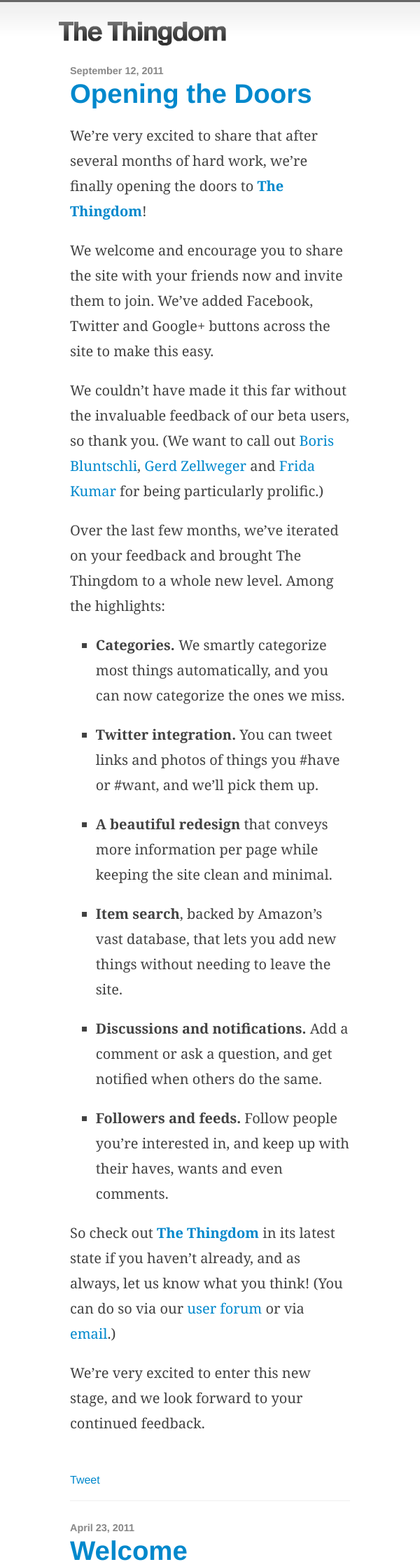
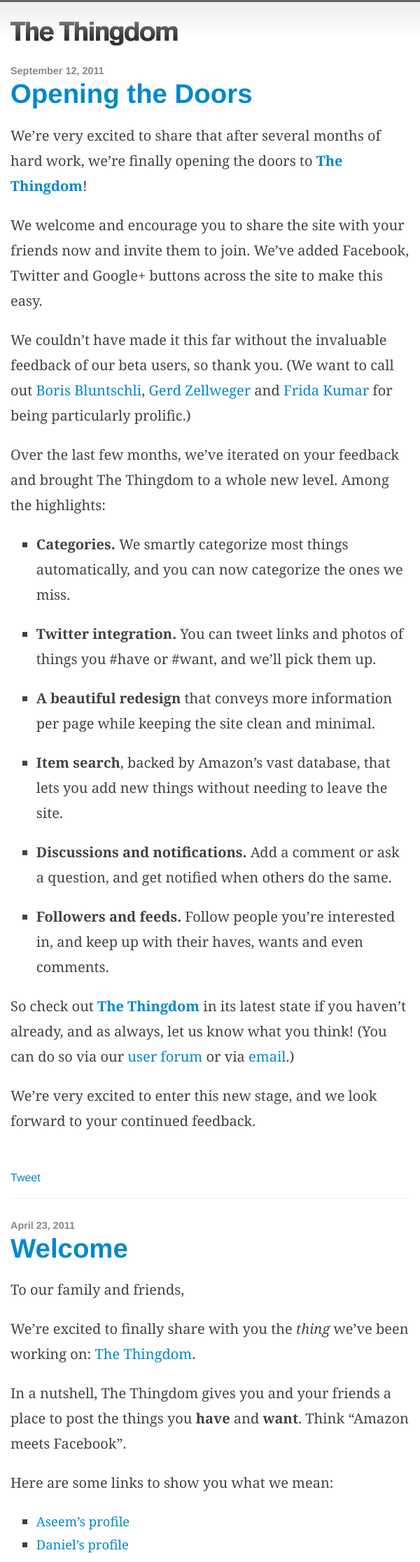
Before and after one commit to thingdom/thingdom-blog, a Jekyll site: the page built from index.html, in a window 600 px wide. Shown: the top 2232 px of the page at 70% size. Built offline with Jekyll 4.4.1, drawn with Linux system fonts in a browser that asks for light colours; comment, search, counter and statistics services are not loaded.

Commit message:
Simplify mobile CSS. Max-width FTW! =)

```diff
--- a/_layouts/default.html
+++ b/_layouts/default.html
@@ -47,9 +47,16 @@
         }
 
         /* layout */
+        html {
+            /* explicitly set to viewport width; important for mobile. */
+            width: 100%;
+        }
+
         body {
-            padding: 0 2em;
-            width: 640px;
+            /** explicitly say this should generally fill the html width,
+                except no more than 640px. common.css sets 15px padding. */
+            width: auto;
+            max-width: 640px;
         }
 
         body > header {
@@ -75,26 +82,6 @@
             text-align: center;
             padding-top: 1em;
             padding-bottom: 2em;
-        }
-
-        /* mobile */
-        @media only screen and (max-width: 767px) {
-            body {
-                width: 250px;
-            }
-        }
-
-        /* XXX: visual adjustment for large logo */
-        @media only screen and (max-width: 767px) and (orientation:portrait) {
-            body > header {
-                margin-left: -16px;
-            }
-        }
-
-        @media only screen and (min-width: 480px) and (max-width: 767px) {
-            body {
-                width: 400px;
-            }
         }
 
         /* entry */
```
